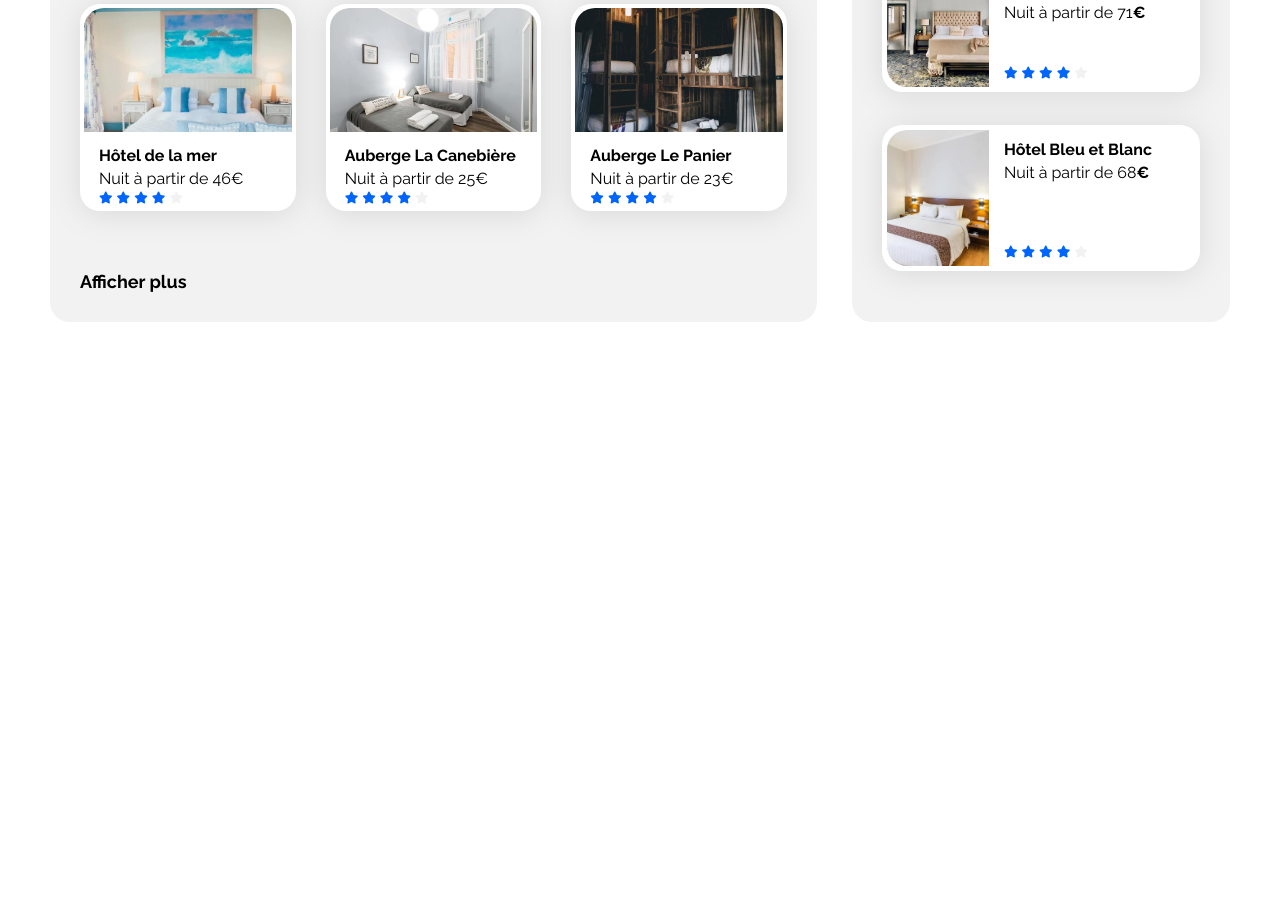
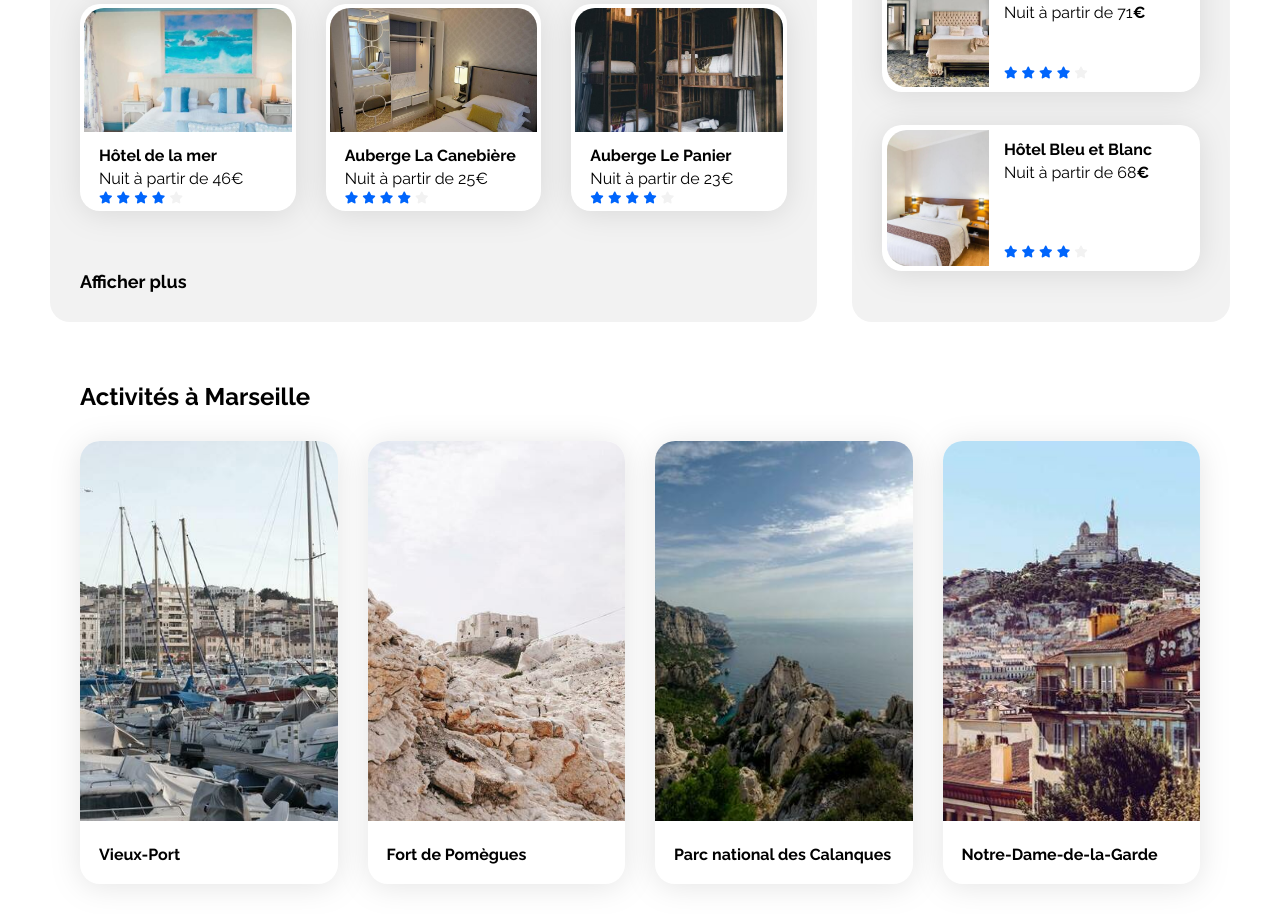
Before and after one commit to Vangelis-26/P2-Booki, a plain HTML site: page index.html in a window 1280 px wide. Shown: the part 728-1642 px from the top of the page. Before the commit the page ends 1050 px from the top, so only its background shows below. Drawn offline with Linux system fonts and the light colour scheme.

Commit message:
Add Activity Section

```diff
--- a/css/style.css
+++ b/css/style.css
@@ -50,7 +50,8 @@ a {
     font-size: 16px;
 }
 
-.euro {
+.euro,
+h3 {
     font-weight: 700;
 }
 
@@ -294,8 +295,39 @@ i.fa-solid.fa-info {
     margin-bottom: 5px;
 }
 
+/****** Activités ******/
 
+.activity {
+    display: flex;
+    flex-direction: column;
+    margin: 30px;
+}
 
+.activity-title {
+    margin: 30px 0px;
+}
+
+.activity-cards {
+    display: flex;
+    gap: 30px;
+}
+
+.activity-cards h3 {
+    padding: 20px 19px;
+}
+
+.activity-cards .card {
+    width: 25%;
+    padding: 0;
+}
+
+.activity-cards img {
+    border-top-left-radius: 20px;
+    border-top-right-radius: 20px;
+    width: 100%;
+    height: 380px;
+    object-fit: cover;
+}
 
 /* Le code ci-dessous correspond à la version responsive uniquement */
 
--- a/index.html
+++ b/index.html
@@ -156,7 +156,7 @@
                         </article>
                         <article class="card">
                             <a href="#">
-                              <img src="./images/hebergements/fred-kleber.jpg" alt="Image de la chambre d'hôtel montrant un lit">
+                              <img src="./images/hebergements/reisetopia.jpg" alt="Image de la chambre d'hôtel montrant un lit">
                               <div class="card-content">
                                   <div>
                                     <h3 class="card-title">Auberge La Canebière</h3>
@@ -263,6 +263,38 @@
                     </div>
                 </section>
             </div>
+            <!-- Activités -->
+            <div class="activity">
+              <div>
+                <h2 class="activity-title">Activités à Marseille</h2>
+              </div>
+              <div class="activity-cards">
+                <article class="card">
+                  <a href="#">
+                    <img src="./images/activites/reno-laithienne.jpg" alt="Image du Vieux-Port de Marseille">
+                    <h3 class="card-title">Vieux-Port</h3>
+                  </a>
+                </article>
+                <article class="card">
+                  <a href="#">
+                    <img src="./images/activites/paul-hermann.jpg" alt="Image du Fort de Pomègues">
+                    <h3 class="card-title">Fort de Pomègues</h3>
+                  </a>
+                </article>
+                <article class="card">
+                  <a href="#">
+                    <img src="./images/activites/kilyan-sockalingum.jpg" alt="Image du parc national des Calanques">
+                    <h3 class="card-title">Parc national des Calanques</h3>
+                  </a>
+                </article>
+                <article class="card">
+                  <a href="#">
+                    <img src="./images/activites/florian-wehde.jpg" alt="Image de Notre-Dame-de-la-Garde">
+                    <h3 class="card-title">Notre-Dame-de-la-Garde</h3>
+                  </a>
+                </article>
+              </div>
+            </div>
         </main>
         <footer></footer>
     </div>
```
